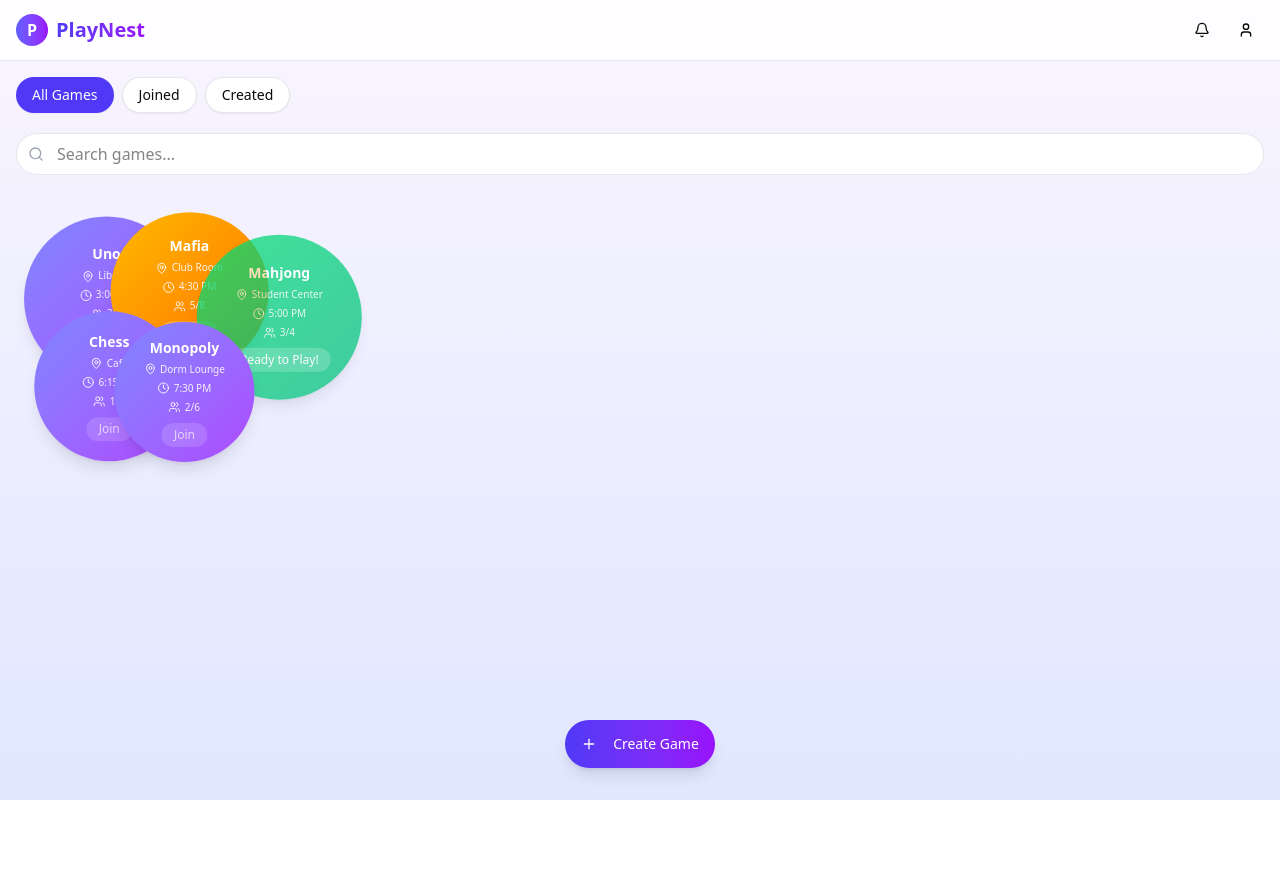
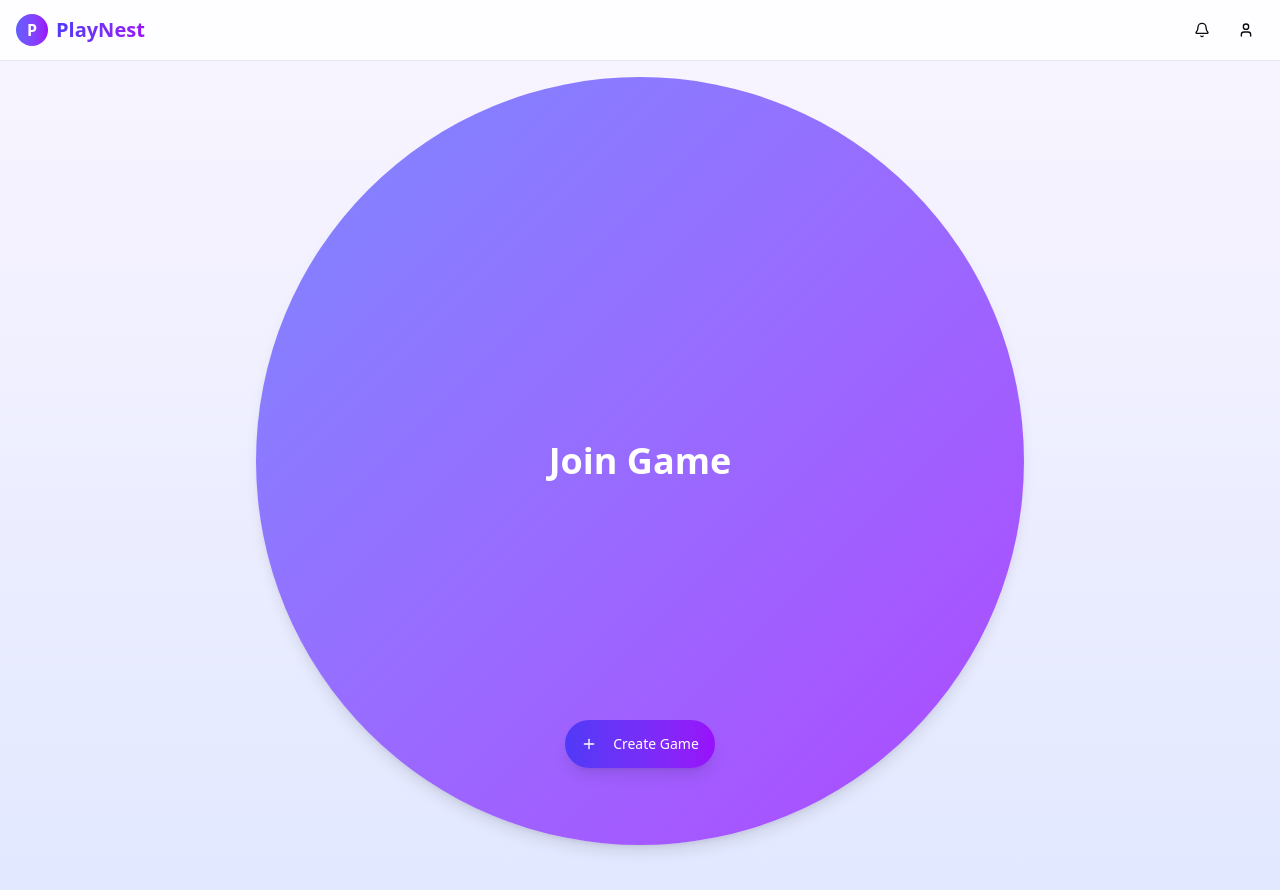
Before and after one commit to loklokyx/playnest, a Next.js app in the folder playnest/: page / in a window 1280 px wide. Shown: the top 890 px of the page. Before the commit the page ends 800 px from the top, so only its background shows below. Built offline with nearby package versions, Linux system fonts and the light colour scheme.

Commit message:
feat: integrate Sonner toast with GameBubble, limit to one toast per join with burst effect

```diff
--- a/playnest/package.json
+++ b/playnest/package.json
@@ -12,7 +12,6 @@
     "check-all": "npm run lint && npm run format:check && npm run typecheck"
   },
   "dependencies": {
-    "@dnd-kit/core": "^6.3.1",
     "@radix-ui/react-label": "^2.1.2",
     "@radix-ui/react-progress": "^1.1.2",
     "@radix-ui/react-radio-group": "^1.2.3",
@@ -28,9 +27,11 @@
     "framer-motion": "^12.5.0",
     "lucide-react": "^0.482.0",
     "next": "15.2.2",
+    "next-themes": "^0.4.6",
     "react": "^19.0.0",
     "react-dom": "^19.0.0",
     "react-icons": "^5.5.0",
+    "sonner": "^2.0.1",
     "tailwind-merge": "^3.0.2",
     "tailwindcss-animate": "^1.0.7"
   },
--- a/playnest/src/app/layout.tsx
+++ b/playnest/src/app/layout.tsx
@@ -1,5 +1,6 @@
 import type React from "react";
 import "@/app/globals.css";
+import { Toaster } from "sonner";
 
 export const metadata = {
   title: "PlayNest - Find & Join Games",
@@ -14,7 +15,10 @@ export default function RootLayout({
 }) {
   return (
     <html lang="en" suppressHydrationWarning>
-      <body>{children}</body>
+      <body>
+        {children}
+        <Toaster position="bottom-right" />
+      </body>
     </html>
   );
 }
--- a/playnest/src/app/page.tsx
+++ b/playnest/src/app/page.tsx
@@ -1,37 +1,14 @@
 "use client";
 
 import { useState } from "react";
-import { motion, AnimatePresence } from "framer-motion";
-import { Plus, Search, User, Bell } from "lucide-react";
+import { motion } from "framer-motion";
+import { Plus, User, Bell } from "lucide-react";
 import { Button } from "@/components/ui/button";
-import GameBubble from "@/components/game-bubble";
+import GameBubble, { Game } from "@/components/game-bubble";
 import CreateGameModal from "@/components/create-game-modal";
-import { cn } from "@/lib/utils";
-import {
-  DndContext,
-  type DragEndEvent,
-  PointerSensor,
-  useSensor,
-  useSensors,
-} from "@dnd-kit/core";
+import { toast } from "sonner";
 
-// Update the game type to include position
-interface Game {
-  id: string;
-  type: string;
-  location: string;
-  time: string;
-  playersJoined: number;
-  capacity: number;
-  status: "pending" | "matched" | "finished";
-  isOwner: boolean;
-  joined: boolean;
-  position?: { x: number; y: number };
-}
-
-// Sample game data
-const initialGames = [
-  {
+const game = {
   id: "1",
   type: "Uno",
   location: "Library",
@@ -41,127 +18,18 @@ const initialGames = [
   status: "pending",
   isOwner: false,
   joined: false,
-  },
-  {
-    id: "2",
-    type: "Mafia",
-    location: "Club Room",
-    time: "4:30 PM",
-    playersJoined: 5,
-    capacity: 8,
-    status: "pending",
-    isOwner: true,
-    joined: true,
-  },
-  {
-    id: "3",
-    type: "Mahjong",
-    location: "Student Center",
-    time: "5:00 PM",
-    playersJoined: 3,
-    capacity: 4,
-    status: "matched",
-    isOwner: false,
-    joined: true,
-  },
-  {
-    id: "4",
-    type: "Chess",
-    location: "Cafe",
-    time: "6:15 PM",
-    playersJoined: 1,
-    capacity: 2,
-    status: "pending",
-    isOwner: false,
-    joined: false,
-  },
-  {
-    id: "5",
-    type: "Monopoly",
-    location: "Dorm Lounge",
-    time: "7:30 PM",
-    playersJoined: 2,
-    capacity: 6,
-    status: "pending",
-    isOwner: false,
-    joined: false,
-  },
-];
+} as Game;
 
 export default function Home() {
-  const [games, setGames] = useState<Game[]>(initialGames as Game[]);
   const [isCreateModalOpen, setIsCreateModalOpen] = useState(false);
-  const [activeTab, setActiveTab] = useState("all");
-
-  // Configure sensors for drag
-  const sensors = useSensors(
-    useSensor(PointerSensor, {
-      activationConstraint: {
-        distance: 8, // 8px of movement required before drag starts
-      },
-    }),
-  );
-
-  const filteredGames = games.filter((game) => {
-    if (activeTab === "all") return true;
-    if (activeTab === "joined") return game.joined;
-    if (activeTab === "created") return game.isOwner;
-    return true;
-  });
 
   const handleJoinGame = (gameId: string) => {
-    setGames(
-      games.map((game) => {
-        if (game.id === gameId) {
-          return {
-            ...game,
-            joined: true,
-            playersJoined: game.playersJoined + 1,
-            status:
-              game.playersJoined + 1 >= game.capacity ? "matched" : game.status,
-          };
-        }
-        return game;
-      }),
-    );
+    toast.success(`joined game ${gameId}`);
   };
 
   const handleCreateGame = (newGame: Game) => {
-    setGames([
-      ...games,
-      {
-        ...newGame,
-        id: (games.length + 1).toString(),
-        playersJoined: 1,
-        status: "pending",
-        isOwner: true,
-        joined: true,
-      },
-    ]);
+    toast.success(`game created ${newGame}`);
     setIsCreateModalOpen(false);
-  };
-
-  // Handle drag end event
-  const handleDragEnd = (event: DragEndEvent) => {
-    const { active, delta } = event;
-    const gameId = active.id as string;
-
-    setGames(
-      games.map((game) => {
-        if (game.id === gameId) {
-          // Calculate new position
-          const currentPosition = game.position || { x: 0, y: 0 };
-          return {
-            ...game,
-            position: {
-              x: currentPosition.x + delta.x,
-              y: currentPosition.y + delta.y,
-            },
-          };
-        }
-        return game;
-      }),
-    );
   };
 
   return (
@@ -192,71 +60,10 @@ export default function Home() {
         </div>
       </header>
 
-      {/* Tabs */}
-      <div className="container mx-auto px-4 pt-4">
-        <div className="flex space-x-2 overflow-x-auto pb-2 scrollbar-hide">
-          <Button
-            variant={activeTab === "all" ? "default" : "outline"}
-            className={cn(
-              "rounded-full",
-              activeTab === "all" ? "bg-indigo-600 hover:bg-indigo-700" : "",
-            )}
-            onClick={() => setActiveTab("all")}
-          >
-            All Games
-          </Button>
-          <Button
-            variant={activeTab === "joined" ? "default" : "outline"}
-            className={cn(
-              "rounded-full",
-              activeTab === "joined" ? "bg-indigo-600 hover:bg-indigo-700" : "",
-            )}
-            onClick={() => setActiveTab("joined")}
-          >
-            Joined
-          </Button>
-          <Button
-            variant={activeTab === "created" ? "default" : "outline"}
-            className={cn(
-              "rounded-full",
-              activeTab === "created"
-                ? "bg-indigo-600 hover:bg-indigo-700"
-                : "",
-            )}
-            onClick={() => setActiveTab("created")}
-          >
-            Created
-          </Button>
-        </div>
-      </div>
-
-      {/* Search */}
-      <div className="container mx-auto px-4 py-3">
-        <div className="relative">
-          <Search className="absolute left-3 top-1/2 transform -translate-y-1/2 text-gray-400 h-4 w-4" />
-          <input
-            type="text"
-            placeholder="Search games..."
-            className="w-full pl-10 pr-4 py-2 rounded-full border border-gray-200 dark:border-gray-700 bg-white dark:bg-gray-800 focus:outline-none focus:ring-2 focus:ring-indigo-500"
-          />
-        </div>
-      </div>
-
-      {/* Game Bubbles */}
-      <div className="container mx-auto px-4 py-6 flex-grow">
-        <div className="relative h-full min-h-[400px]">
-          <DndContext sensors={sensors} onDragEnd={handleDragEnd}>
-            <AnimatePresence>
-              {filteredGames.map((game, index) => (
-                <GameBubble
-                  key={game.id}
-                  game={game}
-                  onJoin={handleJoinGame}
-                  index={index}
-                />
-              ))}
-            </AnimatePresence>
-          </DndContext>
+      {/* Game Bubble */}
+      <div className="container mx-auto">
+        <div className="w-full flex items-center justify-center py-4 pb-8">
+          <GameBubble game={game} onJoin={handleJoinGame} />
         </div>
       </div>
 
--- a/playnest/src/components/game-bubble.tsx
+++ b/playnest/src/components/game-bubble.tsx
@@ -1,12 +1,8 @@
-import { useState, useRef, useEffect } from "react";
 import { motion } from "framer-motion";
-import { Users, Clock, MapPin, Zap } from "lucide-react";
-import { Button } from "@/components/ui/button";
-import { Progress } from "@/components/ui/progress";
-import { cn } from "@/lib/utils";
-import { useDraggable } from "@dnd-kit/core";
+import { useEffect, useState } from "react";
+import { toast } from "sonner";
 
-type GameStatus = "pending" | "matched" | "finished";
+type GameStatus = "pending" | "joined";
 
 export interface Game {
   id: string;
@@ -24,217 +20,80 @@ export interface Game {
 interface GameBubbleProps {
   game: Game;
   onJoin: (gameId: string) => void;
-  index: number;
-  // onDragEnd?: (id: string, position: { x: number; y: number }) => void;
 }
 
-export default function GameBubble({
-  game,
-  onJoin,
-  index,
-  // onDragEnd,
-}: GameBubbleProps) {
-  const [taps, setTaps] = useState(0);
-  const [showSpeedUp, setShowSpeedUp] = useState(false);
-  const [speedUpProgress, setSpeedUpProgress] = useState(0);
-  const [isExpanding, setIsExpanding] = useState(false);
-  const [isBursting, setIsBursting] = useState(false);
-  const progressInterval = useRef<NodeJS.Timeout | null>(null);
+const MAX_COUNT = 10;
 
-  // Make the bubble draggable
-  const { attributes, listeners, setNodeRef, transform } = useDraggable({
-    id: game.id,
-    data: {
-      game,
-    },
-  });
+export default function GameBubble({ game, onJoin }: GameBubbleProps) {
+  const [clickCount, setClickCount] = useState(0);
+  const [size, setSize] = useState(1);
+  const [burst, setBurst] = useState(false);
+  const [toastShown, setToastShown] = useState(false);
 
-  // Calculate size based on players joined and capacity - more flexible sizing
-  const screenWidth = typeof window !== "undefined" ? window.innerWidth : 1024;
-  const isMobile = screenWidth < 640;
+  const handleTap = () => {
+    if (game.status === "pending" || game.status === "joined") {
+      setClickCount((prev) => prev + 1);
 
-  // Base size is now responsive to screen size
-  const baseSize = isMobile ? 100 : Math.min(120, screenWidth * 0.12);
-  const maxSizeIncrease = isMobile ? 50 : 60;
-  const fillRatio = game.playersJoined / game.capacity;
-  const size = baseSize + fillRatio * maxSizeIncrease;
+      // Increase size with each click
+      if (clickCount < MAX_COUNT) {
+        setSize(1 + (clickCount + 1) * 0.03); // Gradually enlarge
+      } else {
+        // Burst animation when clicked too much
+        setBurst(true);
+        if (!toastShown) {
+          setToastShown(true);
+          toast.success(
+            game.status === "pending"
+              ? "You've requested to join this game. The owner will be notified."
+              : "The game owner has been notified that you want to speed up the matching process.",
+          );
+        }
 
-  // Position based on provided position or calculate
-  const xPos =
-    game.position?.x || (index % 3) * (baseSize * 0.7) + Math.random() * 20;
-  const yPos =
-    game.position?.y ||
-    Math.floor(index / 3) * (baseSize * 0.8) + Math.random() * 30;
-
-  // Color based on status
-  const getBubbleColor = () => {
-    if (game.isOwner) return "from-amber-400 to-orange-500";
-    if (game.status === "matched") return "from-green-400 to-emerald-500";
-    if (game.joined) return "from-blue-400 to-indigo-500";
-    return "from-indigo-400 to-purple-500";
+        // Reset after delay
+        setTimeout(() => {
+          setClickCount(0);
+          setSize(1);
+          setToastShown(false);
+          setBurst(false);
+        }, 1000); // Delay the reset
+      }
+    }
   };
 
-  const handleTap = () => {
-    if (game.joined || game.status === "matched") return;
+  // Slowly shrink back if not clicked
+  useEffect(() => {
+    if (clickCount > 0 && !burst) {
+      const timer = setTimeout(() => {
+        setSize((prev) => Math.max(1, prev - 0.01)); // Shrink back slowly
+        if (size <= 1.01) {
+          setClickCount(0);
+          setSize(1);
+        }
+      }, 200);
 
-    setTaps((prev) => {
-      const newTaps = prev + 1;
-
-      // Join after 3 taps
-      if (newTaps >= 3) {
-        onJoin(game.id);
-        setShowSpeedUp(true);
-      }
-
-      return newTaps;
-    });
-
-    setIsExpanding(true);
-    setTimeout(() => {
-      setIsExpanding(false);
-    }, 300);
-  };
-
-  const handleSpeedUp = () => {
-    if (progressInterval.current) {
-      clearInterval(progressInterval.current);
+      return () => clearTimeout(timer);
     }
-
-    // Increment taps for speed up effect
-    setTaps((prev) => prev + 1);
-
-    // Only burst after enough taps (8 total taps)
-    if (taps >= 7) {
-      setIsBursting(true);
-      setTimeout(() => {
-        setIsBursting(false);
-        setTaps(0);
-      }, 1000);
-      return;
-    }
-
-    // Otherwise just increase progress
-    progressInterval.current = setInterval(() => {
-      setSpeedUpProgress((prev) => {
-        if (prev >= 100) {
-          clearInterval(progressInterval.current as NodeJS.Timeout);
-          return 0;
-        }
-        return prev + 5;
-      });
-    }, 200);
-  };
-
-  useEffect(() => {
-    return () => {
-      if (progressInterval.current) {
-        clearInterval(progressInterval.current);
-      }
-    };
-  }, []);
-
-  // Burst animation when game is full - but don't loop
-  useEffect(() => {
-    if (game.playersJoined >= game.capacity && !isBursting) {
-      setIsBursting(true);
-      setTimeout(() => {
-        setIsBursting(false);
-      }, 1000);
-    }
-  }, [isBursting, game.playersJoined, game.capacity]);
-
-  // Calculate scale based on taps for progressive enlargement
-  const getScale = () => {
-    if (isBursting) return [1, 1.2, 0];
-    if (isExpanding) return 1.05;
-
-    // Gradually increase scale with taps
-    const tapScale = 1 + Math.min(taps, 7) * 0.02;
-    return tapScale;
-  };
+  }, [clickCount, size, burst]);
 
   return (
     <motion.div
-      ref={setNodeRef}
-      initial={{ scale: 0, opacity: 0 }}
-      animate={{
-        scale: getScale(),
-        opacity: isBursting ? [1, 1, 0] : 1,
-        x: transform ? transform.x + xPos : xPos,
-        y: transform ? transform.y + yPos : yPos,
+      onClick={handleTap}
+      className="relative flex items-center justify-center rounded-full p-4 bg-gradient-to-br from-indigo-400 to-purple-500 shadow-lg cursor-pointer"
+      style={{
+        width: "60vw",
+        height: "60vw",
+        touchAction: "none",
+        borderRadius: "50%", // Ensure it's round
       }}
-      exit={{ scale: 0, opacity: 0 }}
-      transition={{
-        type: "spring",
-        stiffness: 300,
-        damping: 20,
-        scale: { duration: isBursting ? 0.5 : 0.2 },
-      }}
-      className={cn(
-        "absolute rounded-full flex flex-col items-center justify-center p-4 shadow-lg cursor-grab active:cursor-grabbing",
-        "bg-gradient-to-br",
-        getBubbleColor(),
-        game.status === "matched" && "animate-pulse",
-      )}
-      style={{
-        width: `${size}px`,
-        height: `${size}px`,
-        touchAction: "none",
-      }}
-      onClick={handleTap}
-      whileHover={{
-        scale: game.joined ? getScale() : (getScale() as number) * 1.03,
-      }}
-      {...attributes}
-      {...listeners}
+      animate={{ scale: size }} // Animate size change only
+      transition={{ duration: 0.3 }} // Smooth transition for size change
     >
-      <div className="text-white font-bold text-sm mb-1">{game.type}</div>
-
-      <div className="flex items-center text-white/90 text-[10px] mb-1">
-        <MapPin className="w-3 h-3 mr-1" />
-        {game.location}
-      </div>
-
-      <div className="flex items-center text-white/90 text-[10px] mb-1">
-        <Clock className="w-3 h-3 mr-1" />
-        {game.time}
-      </div>
-
-      <div className="flex items-center text-white/90 text-[10px] mb-2">
-        <Users className="w-3 h-3 mr-1" />
-        {game.playersJoined}/{game.capacity}
-      </div>
-
-      {game.status === "matched" ? (
-        <div className="bg-white/20 rounded-full px-3 py-1 text-xs text-white font-medium">
-          Ready to Play!
-        </div>
-      ) : game.joined ? (
-        <div className="bg-white/20 rounded-full px-3 py-1 text-xs text-white font-medium">
-          Joined
-        </div>
-      ) : (
-        <div className="bg-white/20 rounded-full px-3 py-1 text-xs text-white font-medium animate-pulse">
-          Join
+      {burst && (
+        <div className="absolute inset-0 z-10 flex items-center justify-center">
+          <div className="animate-ping absolute inline-flex h-full w-full rounded-full bg-primary opacity-75"></div>
         </div>
       )}
-
-      {showSpeedUp && game.joined && game.status !== "matched" && (
-        <div className="mt-2 w-full max-w-[120px]">
-          <Progress value={speedUpProgress} className="h-2 bg-white/30" />
-          <Button
-            size="sm"
-            variant="secondary"
-            className="mt-2 w-full bg-white/20 hover:bg-white/30 text-white text-xs py-1 h-7"
-            onClick={(e) => {
-              e.stopPropagation();
-              handleSpeedUp();
-            }}
-          >
-            <Zap className="w-3 h-3 mr-1" /> Speed Up ({8 - taps} more)
-          </Button>
-        </div>
-      )}
+      <div className="text-white font-bold text-4xl">Join Game</div>
     </motion.div>
   );
 }
--- /dev/null
+++ b/playnest/src/components/ui/sonner.tsx
@@ -0,0 +1,25 @@
+"use client";
+
+import { useTheme } from "next-themes";
+import { Toaster as Sonner, ToasterProps } from "sonner";
+
+const Toaster = ({ ...props }: ToasterProps) => {
+  const { theme = "system" } = useTheme();
+
+  return (
+    <Sonner
+      theme={theme as ToasterProps["theme"]}
+      className="toaster group"
+      style={
+        {
+          "--normal-bg": "var(--popover)",
+          "--normal-text": "var(--popover-foreground)",
+          "--normal-border": "var(--border)",
+        } as React.CSSProperties
+      }
+      {...props}
+    />
+  );
+};
+
+export { Toaster };
```
Also changed, not shown: 2 other files (tests, documents, lock files or other folders). Lines whose indentation alone changed are shown as unchanged.
